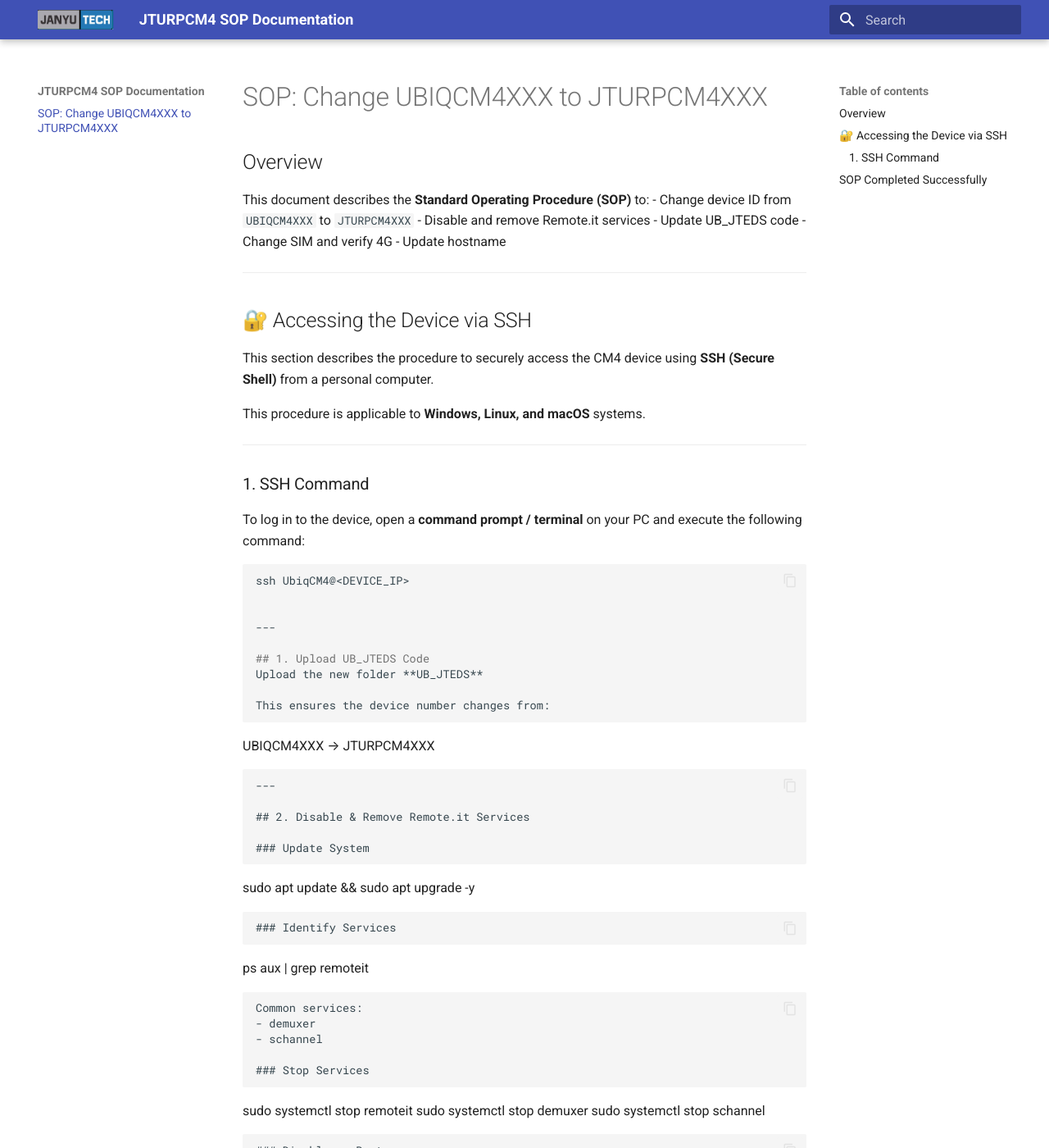
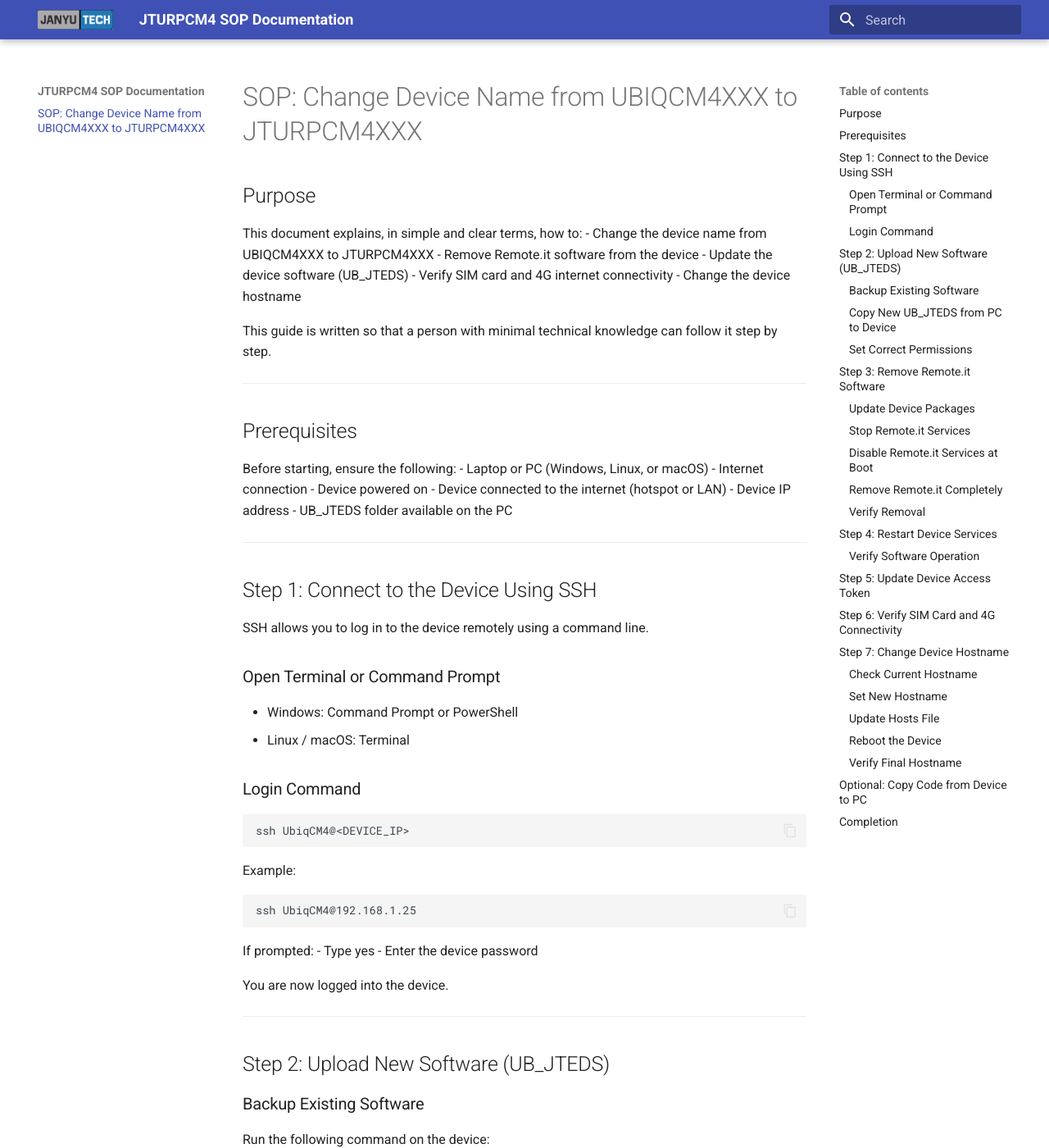
Before and after one commit to Saikatdey4568/JTURPCM4-SOP, an MkDocs documentation site: the page built from docs/index.md, in a window 1280 px wide and 1400 px high. Shown: the whole window at 82% size. Built offline with MkDocs 1.6.1 and Material for MkDocs 9.7.7, drawn with Linux system fonts in a browser that asks for light colours; some of the changed text lies outside the part shown.

Commit message:
Update SOP

````diff
--- a/docs/index.md
+++ b/docs/index.md
@@ -1,112 +1,135 @@
+# SOP: Change Device Name from UBIQCM4XXX to JTURPCM4XXX
 
-# SOP: Change UBIQCM4XXX to JTURPCM4XXX
+## Purpose
+This document explains, in simple and clear terms, how to:
+- Change the device name from UBIQCM4XXX to JTURPCM4XXX
+- Remove Remote.it software from the device
+- Update the device software (UB_JTEDS)
+- Verify SIM card and 4G internet connectivity
+- Change the device hostname
 
-## Overview
-This document describes the **Standard Operating Procedure (SOP)** to:
-- Change device ID from `UBIQCM4XXX` to `JTURPCM4XXX`
-- Disable and remove Remote.it services
-- Update UB_JTEDS code
-- Change SIM and verify 4G
-- Update hostname
----
-## 🔐 Accessing the Device via SSH
-
-This section describes the procedure to securely access the CM4 device using **SSH (Secure Shell)** from a personal computer.
-
-This procedure is applicable to **Windows, Linux, and macOS** systems.
+This guide is written so that a person with minimal technical knowledge can follow it step by step.
 
 ---
 
-### 1. SSH Command
-
-To log in to the device, open a **command prompt / terminal** on your PC and execute the following command:
-
-```bash
-ssh UbiqCM4@<DEVICE_IP>
-
+## Prerequisites
+Before starting, ensure the following:
+- Laptop or PC (Windows, Linux, or macOS)
+- Internet connection
+- Device powered on
+- Device connected to the internet (hotspot or LAN)
+- Device IP address
+- UB_JTEDS folder available on the PC
 
 ---
 
-## 1. Upload UB_JTEDS Code
-Upload the new folder **UB_JTEDS**
+## Step 1: Connect to the Device Using SSH
+SSH allows you to log in to the device remotely using a command line.
 
-This ensures the device number changes from:
+### Open Terminal or Command Prompt
+- Windows: Command Prompt or PowerShell
+- Linux / macOS: Terminal
+
+### Login Command
+```bash
+ssh UbiqCM4@<DEVICE_IP>
 ```
-UBIQCM4XXX → JTURPCM4XXX
+
+Example:
+```bash
+ssh UbiqCM4@192.168.1.25
+```
+
+If prompted:
+- Type yes
+- Enter the device password
+
+You are now logged into the device.
+
+---
+
+## Step 2: Upload New Software (UB_JTEDS)
+
+### Backup Existing Software
+Run the following command on the device:
+```bash
+mv UB_JTEDS UB_JTEDS_backup
+```
+This keeps a backup of the existing software.
+
+---
+
+### Copy New UB_JTEDS from PC to Device
+On the PC terminal:
+```bash
+cd ~/Desktop
+scp -r UB_JTEDS UbiqCM4@<DEVICE_IP>:/home/UbiqCM4/
+```
+
+Example:
+```bash
+scp -r UB_JTEDS UbiqCM4@192.168.1.25:/home/UbiqCM4/
+```
+
+Wait until the copy process completes.
+
+---
+
+### Set Correct Permissions
+Log in to the device and run:
+```bash
+cd /home/UbiqCM4
+chmod -R 755 UB_JTEDS
 ```
 
 ---
 
-## 2. Disable & Remove Remote.it Services
+## Step 3: Remove Remote.it Software
 
-### Update System
-```
+### Update Device Packages
+```bash
 sudo apt update && sudo apt upgrade -y
 ```
 
-### Identify Services
-```
-ps aux | grep remoteit
-```
+---
 
-Common services:
-- demuxer
-- schannel
-
-### Stop Services
-```
+### Stop Remote.it Services
+```bash
 sudo systemctl stop remoteit
 sudo systemctl stop demuxer
 sudo systemctl stop schannel
 ```
 
-### Disable on Boot
-```
+---
+
+### Disable Remote.it Services at Boot
+```bash
 sudo systemctl disable remoteit
 sudo systemctl disable demuxer
 sudo systemctl disable schannel
 ```
 
-### Remove Completely
-```
+---
+
+### Remove Remote.it Completely
+```bash
 sudo apt purge remoteit -y
 sudo rm -rf /usr/share/remoteit
 sudo rm -rf /etc/remoteit
 ```
 
-### Verify
-```
+---
+
+### Verify Removal
+```bash
 ps aux | grep remoteit
 ```
-No output = success.
+If no output appears, Remote.it has been successfully removed.
 
 ---
 
-## 3. Code Update (UB_JTEDS)
-
-### Backup Existing Code
-```
-ssh UbiqCM4@<DEVICE_IP>
-mv UB_JTEDS UB_JTEDS_old_$(date +%F_%H-%M)
-```
-
-> To find IP: Mobile Hotspot → Manage Devices
-
-### Copy New Code (From PC)
-```
-cd ~/Desktop
-scp -r UB_JTEDS UbiqCM4@<DEVICE_IP>:/home/UbiqCM4/
-```
-
-### Fix Permissions
-```
-ssh UbiqCM4@<DEVICE_IP>
-cd /home/UbiqCM4
-chmod -R 755 UB_JTEDS
-```
-
-### Restart Services
-```
+## Step 4: Restart Device Services
+```bash
 sudo systemctl daemon-reload
 sudo systemctl restart main
 sudo systemctl restart system_control
@@ -114,23 +137,32 @@
 sudo systemctl restart handle_4G
 ```
 
-### Verify Logs
-```
+---
+
+### Verify Software Operation
+```bash
 journalctl -u main -f
 ```
-Expected:
-```
+
+Expected output:
+```text
 Connected to MQTT broker
 ```
 
 ---
 
-## 4. Update Access Token
+## Step 5: Update Device Access Token
 
-Update `access_token` inside code:
+Old format:
 ```
-JTURPCM4@XXX
+UBIQCM4XXX
 ```
+
+New format:
+```
+JTURPCM4XXX
+```
+
 Example:
 ```
 UbiqCM4@268 → JTURPCM4268
@@ -138,15 +170,13 @@
 
 ---
 
-## 5. SIM & 4G Verification
-
-Run:
-```
+## Step 6: Verify SIM Card and 4G Connectivity
+```bash
 python3 handle_4G.py
 ```
 
-Expected Output:
-```
+Expected output:
+```text
 VI APN configured
 Internet connected
 4G modem & usb0 detected
@@ -154,57 +184,80 @@
 
 ---
 
-## 6. Change Device Hostname
+## Step 7: Change Device Hostname
 
-### Check Current
-```
-hostnamectl
-```
-
-### Update Hostname
-```
-sudo hostnamectl set-hostname JTURPCM4XXX
-```
-
-### Update Hosts File
-```
-sudo nano /etc/hosts
-```
-
-Change:
-```
-127.0.1.1    CM4268
-```
-To:
-```
-127.0.1.1    JTURPCM4268
-```
-
-Save:
-- CTRL + O → Enter
-- CTRL + X
-
-### Reboot
-```
-sudo reboot
-```
-
-Wait 2 minutes → Power cycle device.
-
-### Verify
-```
+### Check Current Hostname
+```bash
 hostnamectl
 ```
 
 ---
 
-## 7. Useful SCP Command
+### Set New Hostname
+```bash
+sudo hostnamectl set-hostname JTURPCM4XXX
+```
 
-Download code from device to PC:
+Example:
+```bash
+sudo hostnamectl set-hostname JTURPCM4268
 ```
+
+---
+
+### Update Hosts File
+```bash
+sudo nano /etc/hosts
+```
+
+Change:
+```text
+127.0.1.1    CM4268
+```
+
+To:
+```text
+127.0.1.1    JTURPCM4268
+```
+
+Save and exit:
+- CTRL + O, then Enter
+- CTRL + X
+
+---
+
+### Reboot the Device
+```bash
+sudo reboot
+```
+
+Wait approximately two minutes, then power the device off and on again.
+
+---
+
+### Verify Final Hostname
+```bash
+hostnamectl
+```
+
+The hostname should now display:
+```text
+JTURPCM4XXX
+```
+
+---
+
+## Optional: Copy Code from Device to PC
+```bash
 scp -r UbiqCM4@<DEVICE_IP>:/home/UbiqCM4/UB_JTEDS ~/Desktop/
 ```
 
 ---
 
-## SOP Completed Successfully
+## Completion
+The device is now:
+- Renamed to JTURPCM4XXX
+- Free of Remote.it software
+- Running updated UB_JTEDS software
+- Verified for SIM and 4G connectivity
+- Ready for deployment
````
